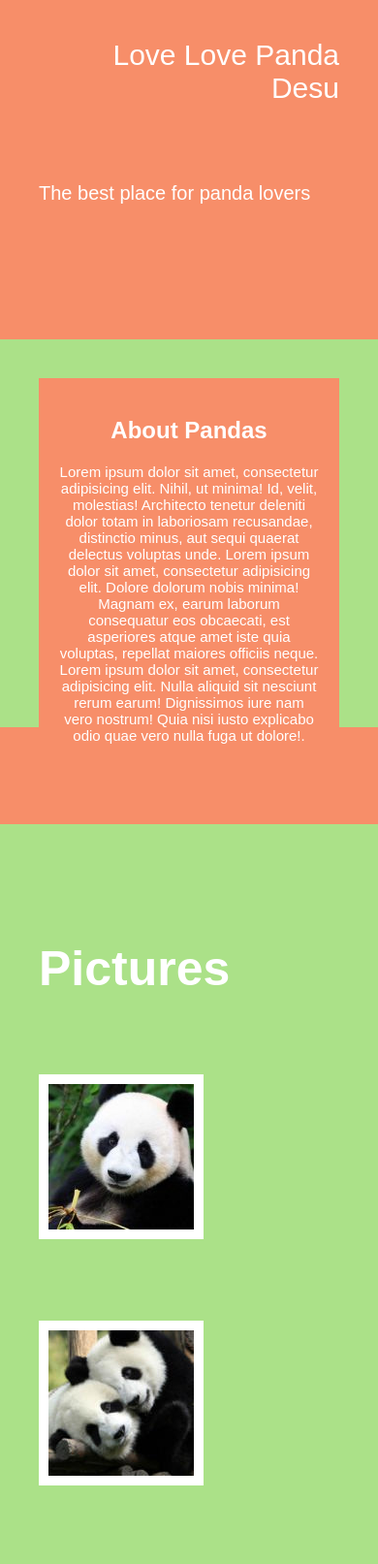
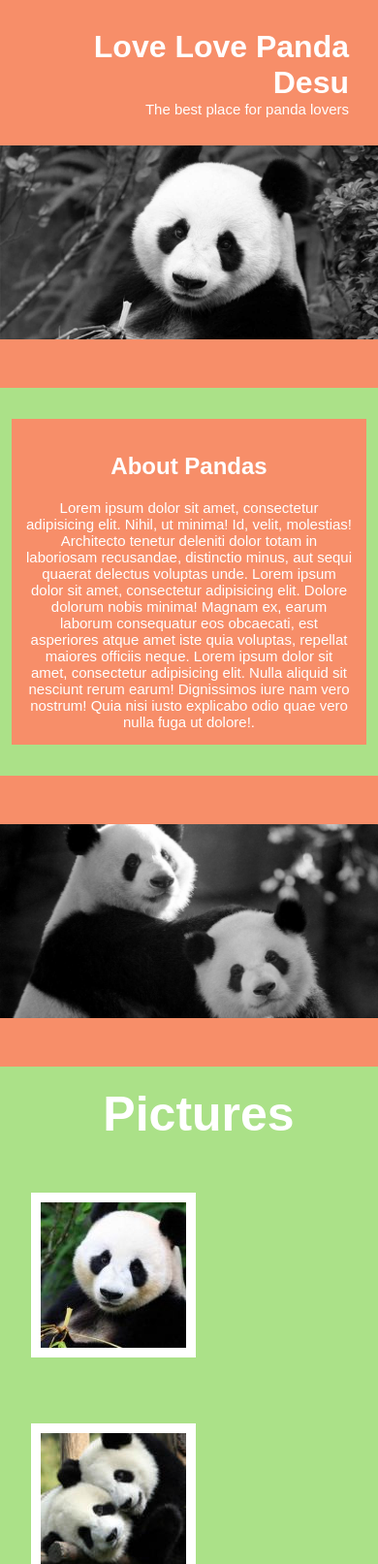
Before and after one commit to PazAutumn/panda-responsive, a plain HTML site: page index.html in a window 390 px wide. Shown: the top 1613 px of the page at 97% size. Drawn offline with Linux system fonts and the light colour scheme.

Commit message:
ahora siiiii

```diff
--- a/assets/css/media.css
+++ b/assets/css/media.css
@@ -1,16 +1,37 @@
 *[class*="col-"]{
   float: left;
-  min-height: 30px;
-  padding: 40px;
+  min-height: 7px;
+  padding: 12px;
+  display: block;
 }
 
 @media (max-width: 575px) {
-  .row {
-    display: block;
+  .panda {
+    height: 200px;
+  }
+  header {
+    height: 150px;
+    padding-top: 30px;
+  }
+  header h1{
+    font-size: 32px;
+  }
+  header p {
+    font-size: 15px;
+    margin: 0 auto;
+  }
+  .about-info {
+    margin-top: 20px;
+  }
+  footer p{
+    font-size: 10px;
+  }
+  .pictures {
+    padding-left: 20px;
   }
 }
 
-@media (min-width: 576px) and (max-width: 767px) {
+/*@media (min-width: 576px) and (max-width: 767px) {
 
 }
 
@@ -25,7 +46,7 @@
 @media (min-width: 1200px) {
 
 }
-
+*/
 
 /*  12 COLUMN : RESPONSIVE GRID SYSTEM
   DEVELOPER : DENIS LEBLANC
@@ -71,11 +92,6 @@
 
 
 /* DEFAULT COLUMN STYLES */
-.col {
-  display: block;
-  float: left;
-  width: 100%;
-}
 
 @media ( min-width : 768px ) {
 
--- a/assets/css/style.css
+++ b/assets/css/style.css
@@ -12,15 +12,11 @@ body {
 
 header {
   width: 100%;
-  height: 300px;
+  height: 200px;
   text-align: right;
-  margin-right: 0;
   font-size: 30px;
   color: white;
-}
-
-header span {
-  padding-top: 80px;
+  padding: 30px;
 }
 
 header p {
@@ -33,26 +29,25 @@ img {
 
 .panda {
   width: 100%;
+  height: 700px;
   background-repeat: no-repeat;
   background-size: 100%;
   background-position: center;
+  filter: grayscale(100%);
 }
 
 .panda.uno {
-  height: auto;
   background-image: url(../img/uno.jpg);
 }
 
 .panda.dos {
-  height: auto;
   background-image: url(../img/dos.jpg);
-  background-position: initial;
+  background-position: center;
 }
 
 .panda.tres {
-  height: auto;
   background-image: url(../img/tres.jpg);
-  background-position: initial;
+  background-position: center;
 }
 
 .bottom {
@@ -64,6 +59,7 @@ img {
   width: 100%;
   height: 400px;
   background-color: #ABE188;
+  text-align: center;
 }
 
 .about h1 {
@@ -78,31 +74,35 @@ img {
   width: 100%;
   height: auto;
   background-color: #F78E69;
-  text-align: center;
   color: white;
-  padding: 20px;
+  padding: 15px;
+  margin-top: 100px;
 }
 
 .pictures {
   background-color: #ABE188;
-  text-align: center;
 }
 
 .pictures h1 {
+  text-align: center;
   font-size: 50px;
   color: white;
-  padding-top: 80px;
+  padding: 20px 0;
 }
 
 .pictures img {
   border: 10px solid white;
+  margin: 20px 0;
+}
+
+footer {
+  text-align: right;
 }
 
 footer p {
-  width: 99%;
+  width: 100%;
   font-size: 18px;
   font-weight: bold;
   color: white;
-  text-align: right;
   padding: 20px;
 }
--- a/index.html
+++ b/index.html
@@ -12,18 +12,8 @@
 </head>
 <body>
 	<header>
-		<div class="container">
-			<div class="row">
-				<div class="col-12">
-					<span>Love Love Panda Desu</span>
-				</div>
-			</div>
-      <div class="row">
-        <div class="col-12">
-          <p>The best place for panda lovers</p>
-        </div>
-      </div>
-		</div>
+		<h1>Love Love Panda Desu</h1>
+    <p>The best place for panda lovers</p>
 	</header>
 	<section class="panda uno"></section>
 	<div class="bottom"></div>
@@ -43,12 +33,8 @@
   <section class="panda dos"></section>
   <div class="bottom"></div>
   <section class="pictures">
+    <h1>Pictures</h1>
     <div class="container">
-      <div class="row">
-        <div class="col-12">
-          <h1>Pictures</h1>
-        </div>
-      </div>
       <div class="row">
         <div class="col-3">
           <img src="assets/img/a1.jpg" alt="">
@@ -68,13 +54,7 @@
   <div class="bottom"></div>
   <section class="panda tres"></section>
   <footer>
-     <div class="container">
-      <div class="row">
-        <div class="col-12">
-          <p>Love Love Panda Desu - Laboratoria 2017</p>
-        </div>
-      </div>
-    </div>
+      <p>Love Love Panda Desu - Laboratoria 2017
   </footer>
 
 </body>
```
